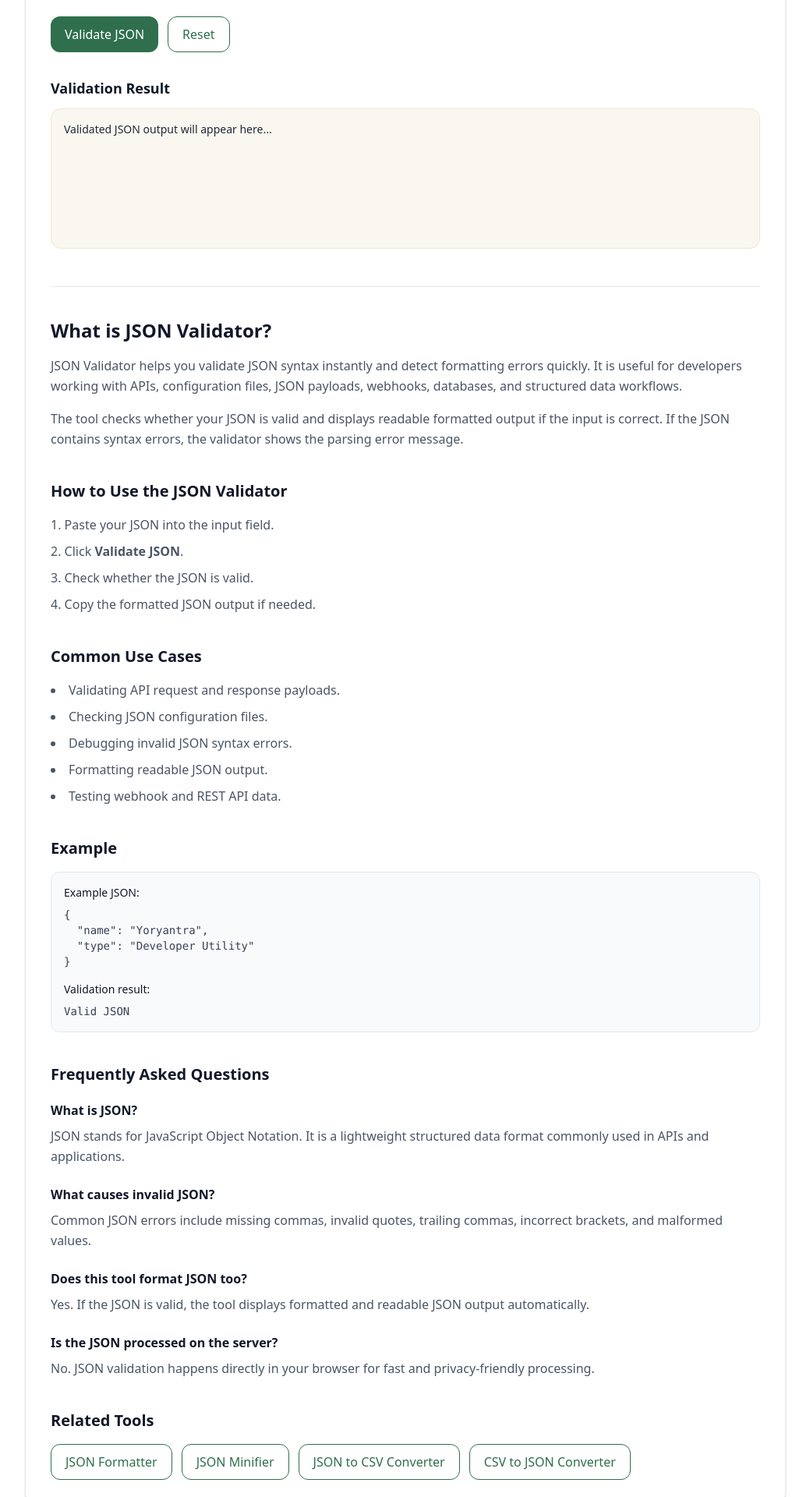
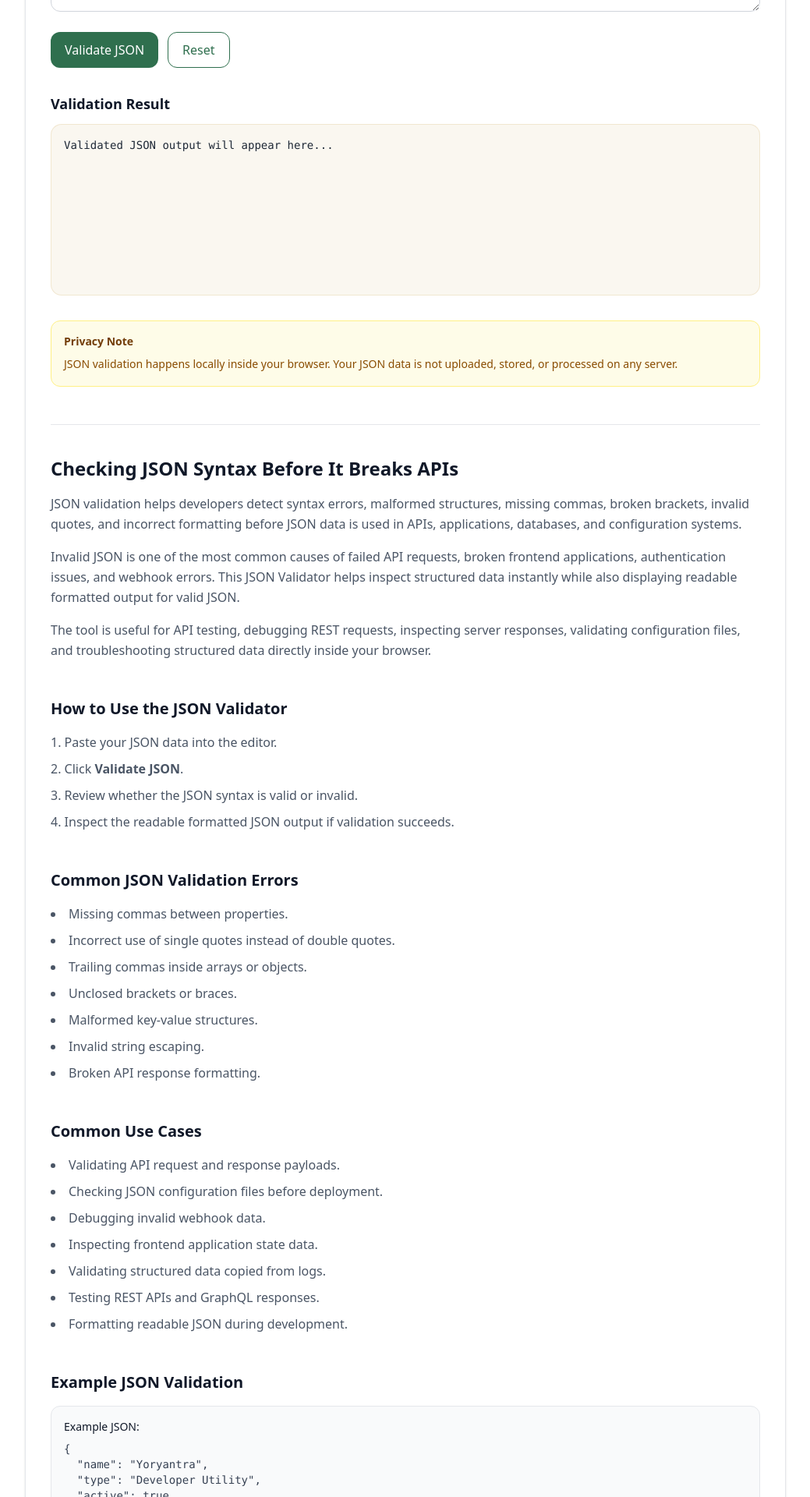
Before and after one commit to vaarunsonawwane-ops/yoryantra-new, a Next.js app: page /tools/json-validator in a window 1280 px wide. Shown: the part 660-2580 px from the top of the page at 78% size, without its empty margins (120-1159 px from the left). Built offline with nearby package versions, Linux system fonts and the light colour scheme.

Commit message:
JSON Validator SEO Update

```diff
--- a/app/tools/json-validator/ToolClient.tsx
+++ b/app/tools/json-validator/ToolClient.tsx
@@ -13,7 +13,10 @@ export default function ToolClient() {
     try {
       const parsed = JSON.parse(input);
 
-      setOutput(JSON.stringify(parsed, null, 2));
+      setOutput(
+        JSON.stringify(parsed, null, 2)
+      );
+
       setError("");
     } catch (err) {
       if (err instanceof Error) {
@@ -35,7 +38,7 @@ export default function ToolClient() {
   return (
     <ToolShell
       title="JSON Validator"
-      description="Validate JSON syntax and find JSON errors instantly with this free online JSON Validator."
+      description="Validate JSON syntax, detect JSON errors, and inspect structured data instantly with this free online JSON Validator."
     >
       {/* INPUT */}
       <div>
@@ -45,9 +48,11 @@ export default function ToolClient() {
 
         <textarea
           value={input}
-          onChange={(e) => setInput(e.target.value)}
-          placeholder='Paste JSON here...'
-          className="w-full min-h-[220px] rounded-xl border border-gray-300 p-4 text-sm font-mono outline-none focus:ring-2 focus:ring-[var(--green)] focus:border-transparent transition"
+          onChange={(e) =>
+            setInput(e.target.value)
+          }
+          placeholder="Paste JSON here..."
+          className="w-full min-h-[240px] rounded-xl border border-gray-300 p-4 text-sm font-mono outline-none focus:ring-2 focus:ring-[var(--green)] focus:border-transparent transition"
         />
       </div>
 
@@ -70,7 +75,7 @@ export default function ToolClient() {
 
       {/* ERROR */}
       {error && (
-        <div className="mt-6 rounded-xl border border-red-200 bg-red-50 p-4 text-sm text-red-700">
+        <div className="mt-6 rounded-xl border border-red-200 bg-red-50 p-4 text-sm text-red-700 overflow-auto">
           {error}
         </div>
       )}
@@ -84,7 +89,11 @@ export default function ToolClient() {
 
           {output && (
             <button
-              onClick={() => navigator.clipboard.writeText(output)}
+              onClick={() =>
+                navigator.clipboard.writeText(
+                  output
+                )
+              }
               className="yoryantra-btn-outline text-sm"
             >
               Copy
@@ -92,29 +101,50 @@ export default function ToolClient() {
           )}
         </div>
 
-        <div className="yoryantra-output min-h-[180px] text-sm break-words whitespace-pre-wrap overflow-auto">
-          {output || "Validated JSON output will appear here..."}
-        </div>
+        <pre className="yoryantra-output overflow-auto text-sm min-h-[220px] whitespace-pre-wrap break-words">
+          {output ||
+            "Validated JSON output will appear here..."}
+        </pre>
+      </div>
+
+      {/* PRIVACY NOTE */}
+      <div className="mt-8 rounded-xl border border-yellow-200 bg-yellow-50 p-4">
+        <h3 className="text-sm font-semibold text-yellow-900">
+          Privacy Note
+        </h3>
+
+        <p className="mt-2 text-sm leading-relaxed text-yellow-800">
+          JSON validation happens locally inside your browser. Your JSON data
+          is not uploaded, stored, or processed on any server.
+        </p>
       </div>
 
       {/* SEO CONTENT */}
-      <section className="mt-12 border-t border-gray-200 pt-10 space-y-10">
+      <section className="mt-12 border-t border-gray-200 pt-10 space-y-12">
         <div>
           <h2 className="text-2xl font-semibold text-gray-900">
-            What is JSON Validator?
+            Checking JSON Syntax Before It Breaks APIs
           </h2>
 
           <p className="mt-4 text-gray-600 leading-relaxed">
-            JSON Validator helps you validate JSON syntax instantly and
-            detect formatting errors quickly. It is useful for developers
-            working with APIs, configuration files, JSON payloads, webhooks,
-            databases, and structured data workflows.
+            JSON validation helps developers detect syntax errors, malformed
+            structures, missing commas, broken brackets, invalid quotes, and
+            incorrect formatting before JSON data is used in APIs, applications,
+            databases, and configuration systems.
           </p>
 
           <p className="mt-4 text-gray-600 leading-relaxed">
-            The tool checks whether your JSON is valid and displays readable
-            formatted output if the input is correct. If the JSON contains
-            syntax errors, the validator shows the parsing error message.
+            Invalid JSON is one of the most common causes of failed API
+            requests, broken frontend applications, authentication issues, and
+            webhook errors. This JSON Validator helps inspect structured data
+            instantly while also displaying readable formatted output for valid
+            JSON.
+          </p>
+
+          <p className="mt-4 text-gray-600 leading-relaxed">
+            The tool is useful for API testing, debugging REST requests,
+            inspecting server responses, validating configuration files, and
+            troubleshooting structured data directly inside your browser.
           </p>
         </div>
 
@@ -124,11 +154,44 @@ export default function ToolClient() {
           </h2>
 
           <ol className="mt-4 list-decimal list-inside space-y-2 text-gray-600 leading-relaxed">
-            <li>Paste your JSON into the input field.</li>
-            <li>Click <strong>Validate JSON</strong>.</li>
-            <li>Check whether the JSON is valid.</li>
-            <li>Copy the formatted JSON output if needed.</li>
+            <li>
+              Paste your JSON data into the editor.
+            </li>
+
+            <li>
+              Click <strong>Validate JSON</strong>.
+            </li>
+
+            <li>
+              Review whether the JSON syntax is valid or invalid.
+            </li>
+
+            <li>
+              Inspect the readable formatted JSON output if validation succeeds.
+            </li>
           </ol>
+        </div>
+
+        <div>
+          <h2 className="text-xl font-semibold text-gray-900">
+            Common JSON Validation Errors
+          </h2>
+
+          <ul className="mt-4 list-disc list-inside space-y-2 text-gray-600 leading-relaxed">
+            <li>Missing commas between properties.</li>
+
+            <li>Incorrect use of single quotes instead of double quotes.</li>
+
+            <li>Trailing commas inside arrays or objects.</li>
+
+            <li>Unclosed brackets or braces.</li>
+
+            <li>Malformed key-value structures.</li>
+
+            <li>Invalid string escaping.</li>
+
+            <li>Broken API response formatting.</li>
+          </ul>
         </div>
 
         <div>
@@ -138,19 +201,27 @@ export default function ToolClient() {
 
           <ul className="mt-4 list-disc list-inside space-y-2 text-gray-600 leading-relaxed">
             <li>Validating API request and response payloads.</li>
-            <li>Checking JSON configuration files.</li>
-            <li>Debugging invalid JSON syntax errors.</li>
-            <li>Formatting readable JSON output.</li>
-            <li>Testing webhook and REST API data.</li>
+
+            <li>Checking JSON configuration files before deployment.</li>
+
+            <li>Debugging invalid webhook data.</li>
+
+            <li>Inspecting frontend application state data.</li>
+
+            <li>Validating structured data copied from logs.</li>
+
+            <li>Testing REST APIs and GraphQL responses.</li>
+
+            <li>Formatting readable JSON during development.</li>
           </ul>
         </div>
 
         <div>
           <h2 className="text-xl font-semibold text-gray-900">
-            Example
+            Example JSON Validation
           </h2>
 
-          <div className="mt-4 rounded-xl border border-gray-200 bg-gray-50 p-4 text-sm text-gray-700">
+          <div className="mt-4 rounded-xl border border-gray-200 bg-gray-50 p-4 text-sm text-gray-700 overflow-auto">
             <p className="font-medium text-gray-900">
               Example JSON:
             </p>
@@ -158,17 +229,48 @@ export default function ToolClient() {
             <pre className="mt-2 whitespace-pre-wrap break-words">
 {`{
   "name": "Yoryantra",
-  "type": "Developer Utility"
+  "type": "Developer Utility",
+  "active": true
 }`}
             </pre>
 
             <p className="mt-4 font-medium text-gray-900">
-              Validation result:
+              Validation Result:
             </p>
 
             <pre className="mt-2 whitespace-pre-wrap break-words">
 Valid JSON
             </pre>
+          </div>
+        </div>
+
+        <div>
+          <h2 className="text-xl font-semibold text-gray-900">
+            Why JSON Validation Matters
+          </h2>
+
+          <div className="mt-4 rounded-xl border border-gray-200 bg-gray-50 p-4 text-sm text-gray-700">
+            <ul className="space-y-3">
+              <li>
+                <strong>Prevents broken APIs:</strong> Invalid JSON often causes
+                failed requests and parsing errors.
+              </li>
+
+              <li>
+                <strong>Improves debugging:</strong> Validation helps identify
+                syntax problems faster.
+              </li>
+
+              <li>
+                <strong>Cleaner development workflows:</strong> Structured JSON
+                is easier to maintain and inspect.
+              </li>
+
+              <li>
+                <strong>Safer deployments:</strong> Validation reduces malformed
+                configuration issues.
+              </li>
+            </ul>
           </div>
         </div>
 
@@ -184,8 +286,8 @@ Valid JSON
               </h3>
 
               <p className="mt-2 text-gray-600 leading-relaxed">
-                JSON stands for JavaScript Object Notation. It is a lightweight
-                structured data format commonly used in APIs and applications.
+                JSON stands for JavaScript Object Notation and is a structured
+                data format commonly used in APIs and applications.
               </p>
             </div>
 
@@ -206,19 +308,29 @@ Valid JSON
               </h3>
 
               <p className="mt-2 text-gray-600 leading-relaxed">
-                Yes. If the JSON is valid, the tool displays formatted and
-                readable JSON output automatically.
+                Yes. Valid JSON is automatically displayed in a formatted
+                readable structure.
               </p>
             </div>
 
             <div>
               <h3 className="font-semibold text-gray-900">
-                Is the JSON processed on the server?
+                Is this JSON Validator useful for APIs?
               </h3>
 
               <p className="mt-2 text-gray-600 leading-relaxed">
-                No. JSON validation happens directly in your browser for fast
-                and privacy-friendly processing.
+                Yes. Developers commonly validate JSON before sending API
+                requests or processing responses.
+              </p>
+            </div>
+
+            <div>
+              <h3 className="font-semibold text-gray-900">
+                Is JSON validation processed on the server?
+              </h3>
+
+              <p className="mt-2 text-gray-600 leading-relaxed">
+                No. JSON validation happens locally inside your browser.
               </p>
             </div>
           </div>
@@ -229,21 +341,45 @@ Valid JSON
             Related Tools
           </h2>
 
+          <p className="mt-3 text-gray-600 leading-relaxed">
+            JSON validation often connects with APIs, formatting, JWT debugging,
+            structured data inspection, and frontend development workflows.
+          </p>
+
           <div className="mt-4 flex flex-wrap gap-3">
-            <Link href="/tools/json-formatter" className="yoryantra-btn-outline">
+            <Link
+              href="/tools/json-formatter"
+              className="yoryantra-btn-outline"
+            >
               JSON Formatter
             </Link>
 
-            <Link href="/tools/json-minifier" className="yoryantra-btn-outline">
-              JSON Minifier
+            <Link
+              href="/tools/jwt-decoder"
+              className="yoryantra-btn-outline"
+            >
+              JWT Decoder
             </Link>
 
-            <Link href="/tools/json-to-csv-converter" className="yoryantra-btn-outline">
-              JSON to CSV Converter
+            <Link
+              href="/tools/base64-encoder-decoder"
+              className="yoryantra-btn-outline"
+            >
+              Base64 Encoder Decoder
             </Link>
 
-            <Link href="/tools/csv-to-json-converter" className="yoryantra-btn-outline">
-              CSV to JSON Converter
+            <Link
+              href="/tools/http-headers-parser"
+              className="yoryantra-btn-outline"
+            >
+              HTTP Headers Parser
+            </Link>
+
+            <Link
+              href="/tools/regex-tester"
+              className="yoryantra-btn-outline"
+            >
+              Regex Tester
             </Link>
           </div>
         </div>
```
